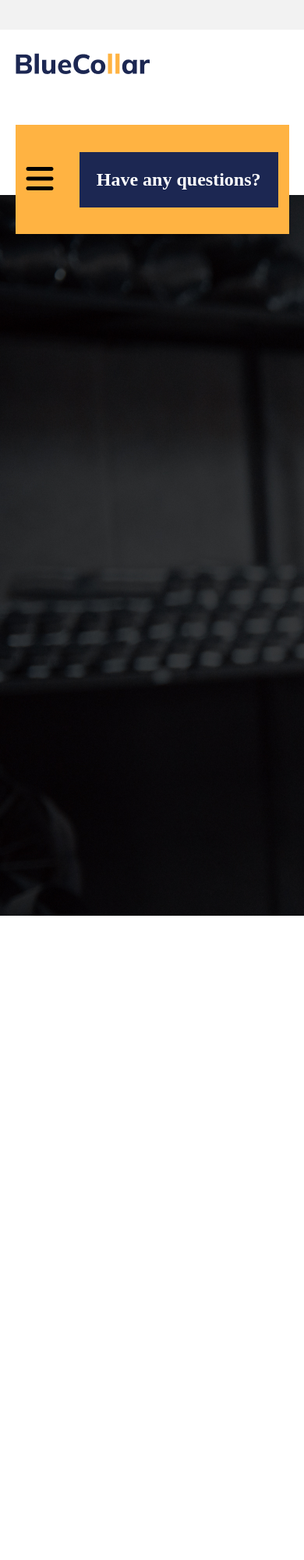
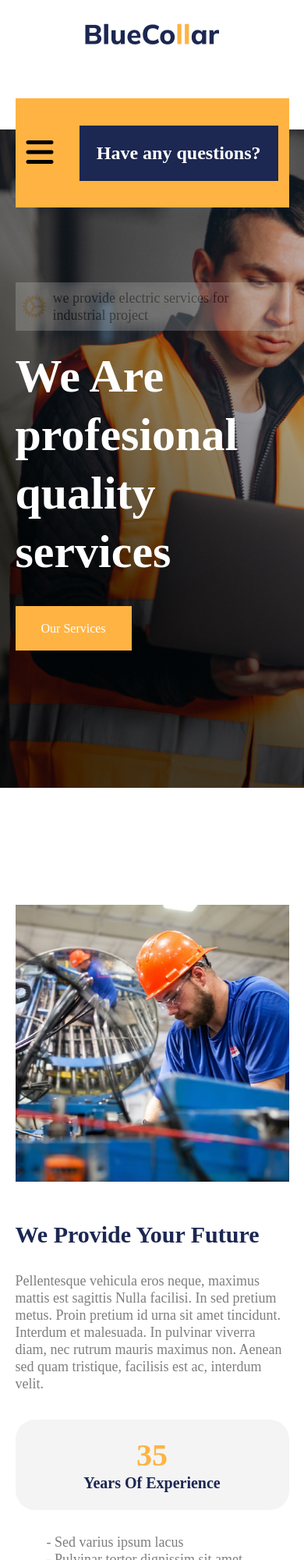
Before and after one commit to 0321nika/bluecollar, a plain HTML site: page index.html in a window 390 px wide. Shown: the top 2000 px of the page at 78% size. Before the commit the page ends 1174 px from the top, so only its background shows below. Drawn offline with Linux system fonts and the light colour scheme.

Commit message:
two section with responsive

```diff
--- a/index.html
+++ b/index.html
@@ -73,10 +73,43 @@
         </div>
     </div>
     <div class="bg-image">
-        <div class="container">
-
+        <div class="container text-section">
+            <div class="text-section-items">
+                <div class="firstText">
+                    <img src="./images/Vector (1).svg" alt="">
+                    <p>we provide electric services for industrial project</p>
+                </div>
+                <h2>We Are profesional quality services</h2>
+                <a href="" class="button">Our Services</a>
+            </div>
         </div>
     </div>
+    <section>
+        <div class="container">
+            <div class="provideFuture">
+                <img src="./images/Photo.jpg" alt="">
+                <div class="textSection">
+                    <h2>We Provide Your Future</h2>
+                    <p>Pellentesque vehicula eros neque, maximus mattis est sagittis Nulla facilisi.
+                         In sed pretium metus. Proin pretium id urna sit amet tincidunt. Interdum et malesuada.
+                        In pulvinar viverra diam, nec rutrum mauris maximus non. Aenean sed quam tristique,
+                         facilisis est ac, interdum velit.</p>
+                    <div class="calendar">
+                        <div class="box">
+                            <strong>35</strong>
+                            <span>Years Of Experience</span>
+                        </div>
+                        <div class="texts">
+                            <span>- Sed varius ipsum lacus</span>
+                            <span>- Pulvinar tortor dignissim sit amet.</span>
+                            <span>- Quisque tristique diam quis placerat</span>
+                            <span>- Aliquam id ante suscipi fringilla.</span>
+                        </div>
+                    </div>
+                </div>
+            </div>
+        </div>
+    </section>
     <script src="./main.js"></script>
 </body>
 </html>
--- a/style.css
+++ b/style.css
@@ -141,9 +141,10 @@ header{
     .openMenu{
         display: block;
     }
-    .header{
+    header{
         display: none;
     }
+
     .iconsm{
         display: block;
         margin-top: 40px;
@@ -157,19 +158,145 @@ header{
     .iconss{
         display: none;
     }
-    .logo{
+    .d-flex a{
         display: block;
-        max-width: 100vw;
         margin: auto;
     }
 }
-
+/* =========================section================================= */
 .bg-image{
     background-image: url(./images/bg.jpg);
-    position: absolute;
+    position: relative;
     width: 100%;
-    height: 924px;
-    top: 250px;
-    z-index: 0;
+    height: 100%;
+    bottom: 100px;
+    background-position: center;
     background-size: cover;
 }
+.text-section{
+    display: flex;
+    align-items: center;
+    height: 100vh;
+
+}
+.firstText{
+    display: flex;
+    align-items: center;
+    font-weight: 500;
+    font-size: 18px;
+    line-height: 22px;
+    background-color: #F2F2F2;
+    padding: 9px;
+    opacity: 20%;
+}
+.firstText p{
+    margin:0 9px;
+
+}
+.text-section-items h2{
+    margin-top: 21px;
+    max-width: 619px;
+    font-style: normal;
+    font-weight: 800;
+    font-size: 60px;
+    line-height: 75px;
+    color: #FFFFFF;
+    margin-bottom: 52px;
+}
+.text-section-items a{
+    padding: 20px 33px;
+    background-color: #FFB342;
+    color: #fff;
+}
+
+
+.provideFuture{
+    margin-top: 50px;
+    display: flex;
+    justify-content: space-between;
+    align-items: center;
+}
+.provideFuture img{
+    margin-right: 60px;
+}
+.textSection h2{
+    font-weight: 800;
+    font-size: 45px;
+    line-height: 56px;
+    color: #1C2752;
+    margin-bottom: 20px;
+}
+.textSection p{
+    font-weight: 400;
+    font-size: 18px;
+    line-height: 22px;
+    color: #7E7E7E;
+}
+.calendar{
+    margin-top: 35px;
+    display: flex;
+    align-items: center;
+}
+.texts span{
+    display: block;
+}
+.box{
+    padding: 22px 0 ;
+    background-color: #F4F4F4;
+}
+.box strong{
+    font-size: 40px;
+    color: #FFB342;
+    display: flex;
+    justify-content: center;
+}
+.box span{
+    width: 175px;
+    display: block;
+    font-weight: 800;
+    font-size: 20px;
+    line-height: 25px;
+    text-align: center;
+    color: #1C2752;
+}
+.texts{
+    font-style: normal;
+    font-weight: 400;
+    font-size: 18px;
+    line-height: 22px;
+    color: #7E7E7E;
+    margin:0 40px;
+}
+@media screen and (max-width:1300px){
+    .provideFuture{
+        display: grid;
+    }
+    .provideFuture img{
+        width: 600px;
+        margin: auto;
+        margin-bottom: 40px;
+    }
+    .textSection{
+        width: 100%;
+        margin: auto;
+    }
+}
+@media screen and (max-width:700px){
+    .provideFuture img{
+        width: 100%;
+    }
+    .textSection h2{
+        font-size: 30px;
+    }
+    .calendar{
+        display: grid;
+    }
+    .box span{
+        width: 100%;
+        margin: auto;
+    }
+    .box{
+        margin-bottom: 30px;
+        border-radius:25px ;
+    }
+}
```
Also changed, not shown: images/Photo.jpg (added), images/Vector (1).svg (added).
